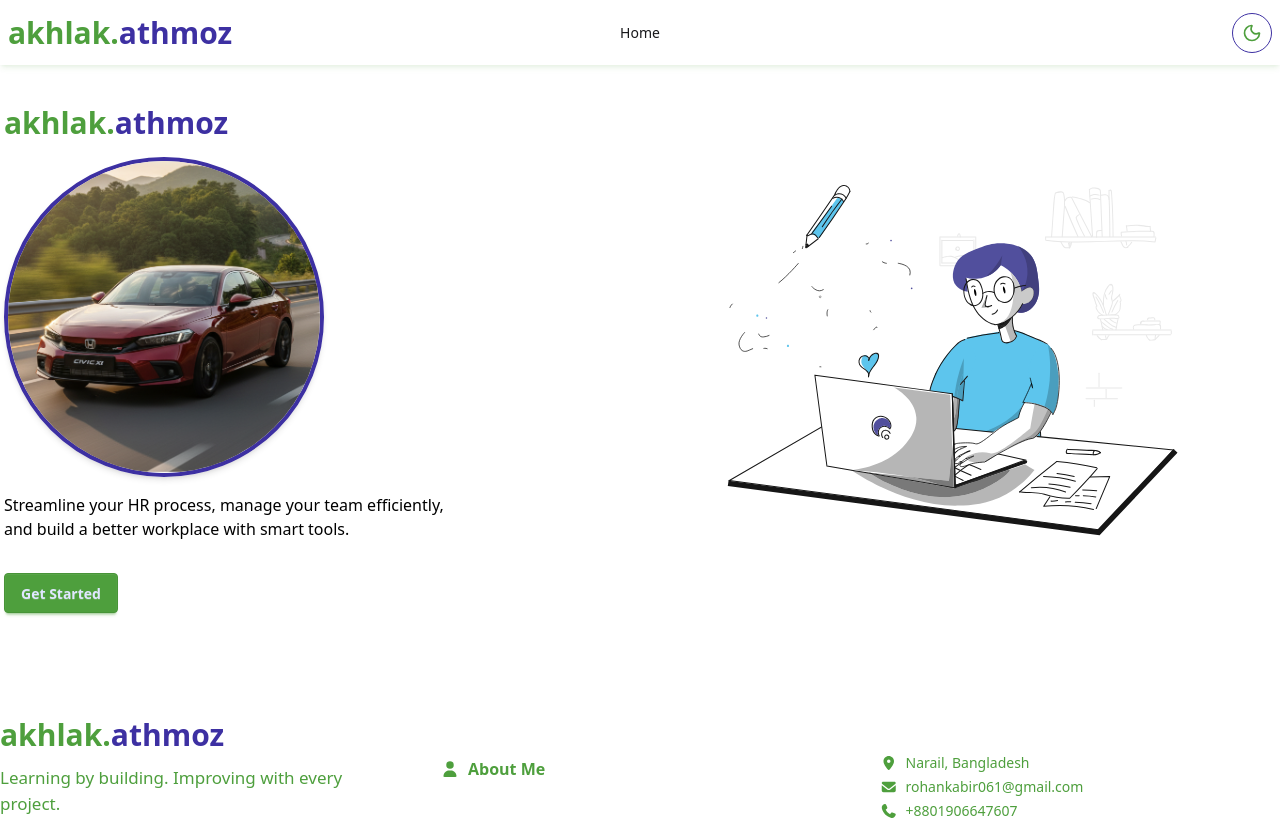
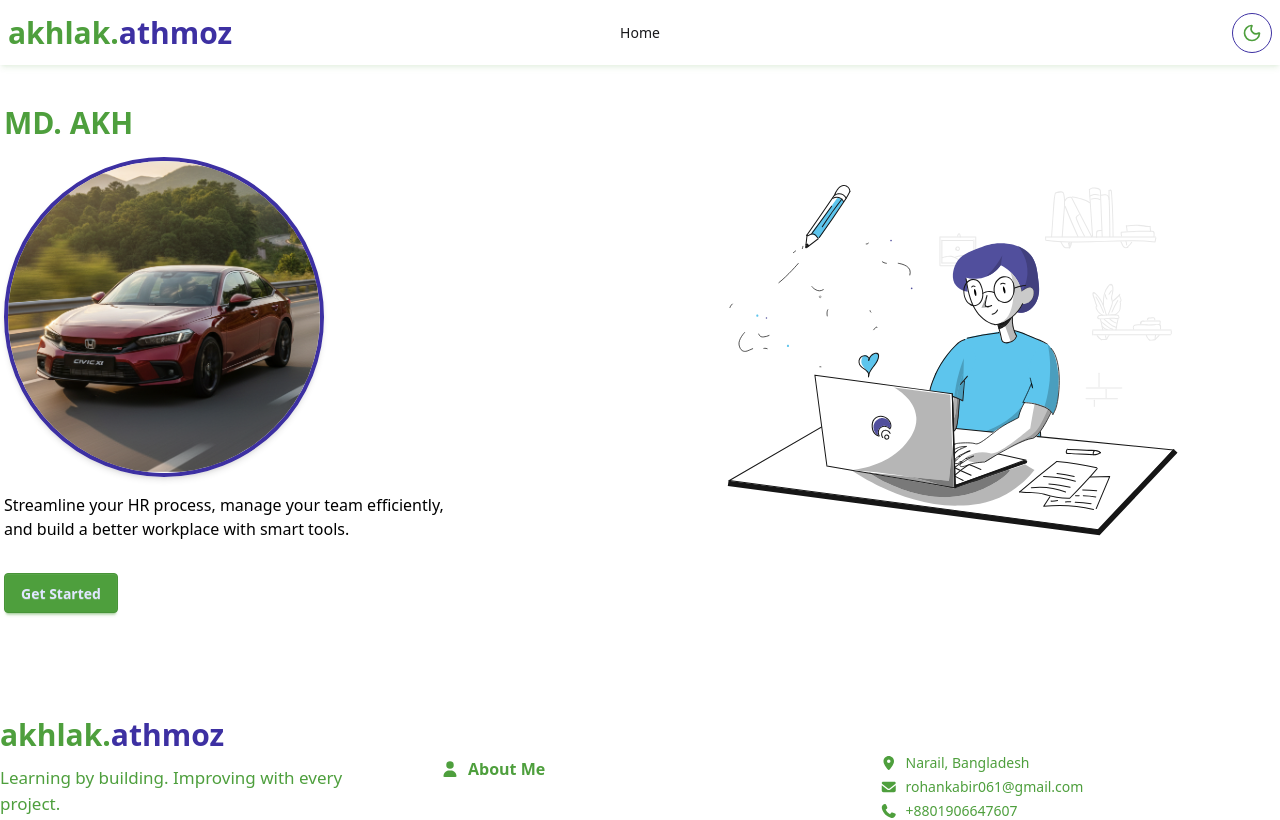
Before and after one commit to RohanR05/Akhlak_Portfolio, a React (Vite) app: page / in a window 1280 px wide. Shown: the top 820 px of the page. Built offline with nearby package versions, Linux system fonts and the light colour scheme.

Commit message:
banner design

```diff
--- a/package.json
+++ b/package.json
@@ -22,6 +22,7 @@
     "react-dom": "^19.1.1",
     "react-icons": "^5.5.0",
     "react-router": "^7.9.5",
+    "react-simple-typewriter": "^5.0.1",
     "tailwindcss": "^4.1.14"
   },
   "devDependencies": {
--- a/src/Pages/Home/Banner/Banner.jsx
+++ b/src/Pages/Home/Banner/Banner.jsx
@@ -2,15 +2,25 @@ import React from "react";
 import Lottie from "lottie-react";
 import img from "../../../assets/1.png";
 import animi from "../../../assets/HRBanner.json";
-import Logo from "../../../Components/Logo/Logo";
+import { Typewriter } from "react-simple-typewriter";
 
 const Banner = () => {
   return (
     <div className="flex flex-col-reverse md:flex-row items-center justify-between px-6 md:px-1 py-10">
       {/* Left Side (Logo, Image, and Text) */}
       <div className="flex-1 md:text-left space-y-4">
-        {/* Logo */}
-        <Logo />
+        {/* Logo / Typewriter Heading */}
+        <h2 className="text-primary text-xl md:text-2xl lg:text-3xl font-semibold md:font-bold">
+          <Typewriter
+            words={["MD. AKHLAKH HUZZAMAN..."]}
+            loop={0}          // 0 = infinite loop
+            cursor
+            cursorStyle="|"
+            typeSpeed={120}   // typing speed
+            deleteSpeed={80}  // deleting speed
+            delaySpeed={1500} // delay before deleting
+          />
+        </h2>
 
         {/* HR Image on top (Rounded with border) */}
         <div className="flex justify-center md:justify-start">
```
Also changed, not shown: 1 other file (tests, documents, lock files or other folders).
